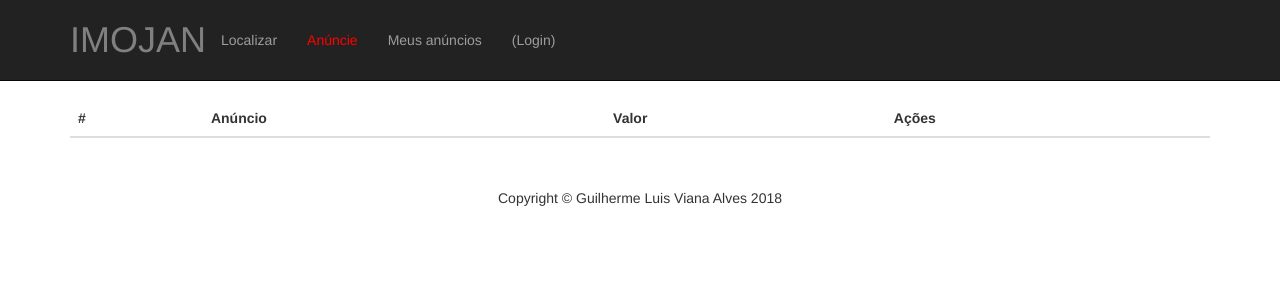
After one commit to guilhermeviana/imojan, a Flask app: page /republica/meusanuncios in a window 1280 px wide. The commit adds this page. Shown: the top 300 px of the page. Run offline with Flask 2, Linux system fonts and the light colour scheme; lists and menus that the app fills with data are empty; some libraries are stand-ins or nearby versions.

Commit message:
Adicionando funcionalidade de listar anuncios de um usuario

```diff
--- a/app/controllers/default.py
+++ b/app/controllers/default.py
@@ -1,5 +1,5 @@
 from app import app
-from flask import render_template, flash, redirect
+from flask import render_template, flash, redirect, request
 from datetime import datetime
 from app.models.forms import LoginForm, Home
 from app.models.tables import User, Homes
@@ -7,9 +7,11 @@ from app.controllers.functions import ControlHomes
 from app import db, session, Session
 from app.templates.cep import ListCep
 import pycep_correios
-from flask_login import login_user, logout_user
+from flask_login import login_user, logout_user, login_required,current_user
 from app import lm
 from flask_login import LoginManager
+
+
 
 
 
@@ -51,14 +53,16 @@ def login():
 
 
 @app.route("/republica/cadastro", methods=["GET", "POST"])
+@login_required
 def create():
     forme = Home()
     if forme.validate_on_submit():
         try:
             i = ControlHomes()
-            i.addHome( 1, forme.title.data, forme.value.data, forme.description.data, forme.telephone.data,
+            i.addHome( int (current_user.get_id()), forme.title.data, forme.value.data, forme.description.data, forme.telephone.data,
                       datetime.now(), forme.zipCode.data, forme.street.data, forme.neighborhood.data, forme.number.data, forme.complement.data)
             flash("Anúncio cadastrado!")
+            return redirect('/republica/meusanuncios')
         except:
             return render_template('create.html', forme=forme)
         finally:
@@ -66,6 +70,17 @@ def create():
     else:
         return render_template('create.html', forme=forme)
     return render_template('create.html', forme=forme)
+
+@app.route("/republica/localizar", methods=["GET", "POST"])
+def list():
+    return "OK"
+
+
+@app.route("/republica/meusanuncios", methods=["GET", "POST"])
+def meusanuncios():
+    user = session.query(Homes).filter_by(
+            client_id=current_user.get_id()).all()
+    return render_template('meusanuncios.html',user=user)
 
 
 @app.route("/get", methods=["POST", "GET"])
@@ -76,6 +91,6 @@ def liste():
 
 
 @app.route("/cep", methods=["POST", "GET"])
-def list():
+def listy():
     n = ListCep()
     return str(n.loadCep('04880090'))
--- a/app/static/js/campos.js
+++ b/app/static/js/campos.js
@@ -1,5 +1,5 @@
 
 jQuery(function($){
     $("#exampleFormControlSelect2").mask("99999-999");
-    $("#exampleFormControlSelect7").mask("(99)9999-9999");
+    $("#exampleFormControlSelect7").mask("(99)99999-9999");
     });
--- a/app/templates/base.html
+++ b/app/templates/base.html
@@ -47,7 +47,7 @@
                         <a href="/republica/cadastro" style="color: red;">Anúncie</a>
                     </li>
                     <li>
-                            <a href="/republica/minhasrepublicas">Meus anúncios</a>
+                            <a href="/republica/meusanuncios">Meus anúncios</a>
                         </li>
                     <li>
                         {% if not current_user.is_authenticated %}
--- a/app/templates/login.html
+++ b/app/templates/login.html
@@ -26,11 +26,7 @@
       {% endif %}
     </div>
     <div class="form-group">
-      <div class="checkbox">
-        <label>
-          {{ form.remember_me(_class="form-control")}} Lembrar-me
-        </label>
-      </div>
+
       <button type="submit" class="btn btn-default">Login</button>
   </form>
   </div>
--- /dev/null
+++ b/app/templates/meusanuncios.html
@@ -0,0 +1,40 @@
+{% extends 'base.html' %} {% block content %}
+
+{% with messages = get_flashed_messages() %} {% if messages %}
+<div class="alert alert-warning">
+  <ul class=flashes>
+    {% for message in messages %}
+    <li>{{ message }}</li>
+    {% endfor %}
+  </ul>
+</div>
+{% endif %} {% endwith %} {% block body %}{% endblock %}
+
+<table class="table table-hover">
+  <thead>
+    <tr>
+      <th scope="col">#</th>
+      <th scope="col">Anúncio</th>
+      <th scope="col">Valor</th>
+      <th scope="col">Ações</th>
+    </tr>
+  </thead>
+  <tbody>
+
+
+
+      {%  for my in user  %}
+    <tr>
+
+      <th scope="row">--></th>
+      <td>{{ my.title }}</td>
+      <td>{{ my.value }}</td>
+
+      <td><button class="btn btn-danger btn-sm">APAGAR</button></td>
+
+    </tr>
+    {% endfor %}
+  </tbody>
+</table>
+
+{% endblock %}
```
Also changed, not shown: app/models/tables.py (+3 -4 lines), app/templates/create.html (+4 -9 lines).
